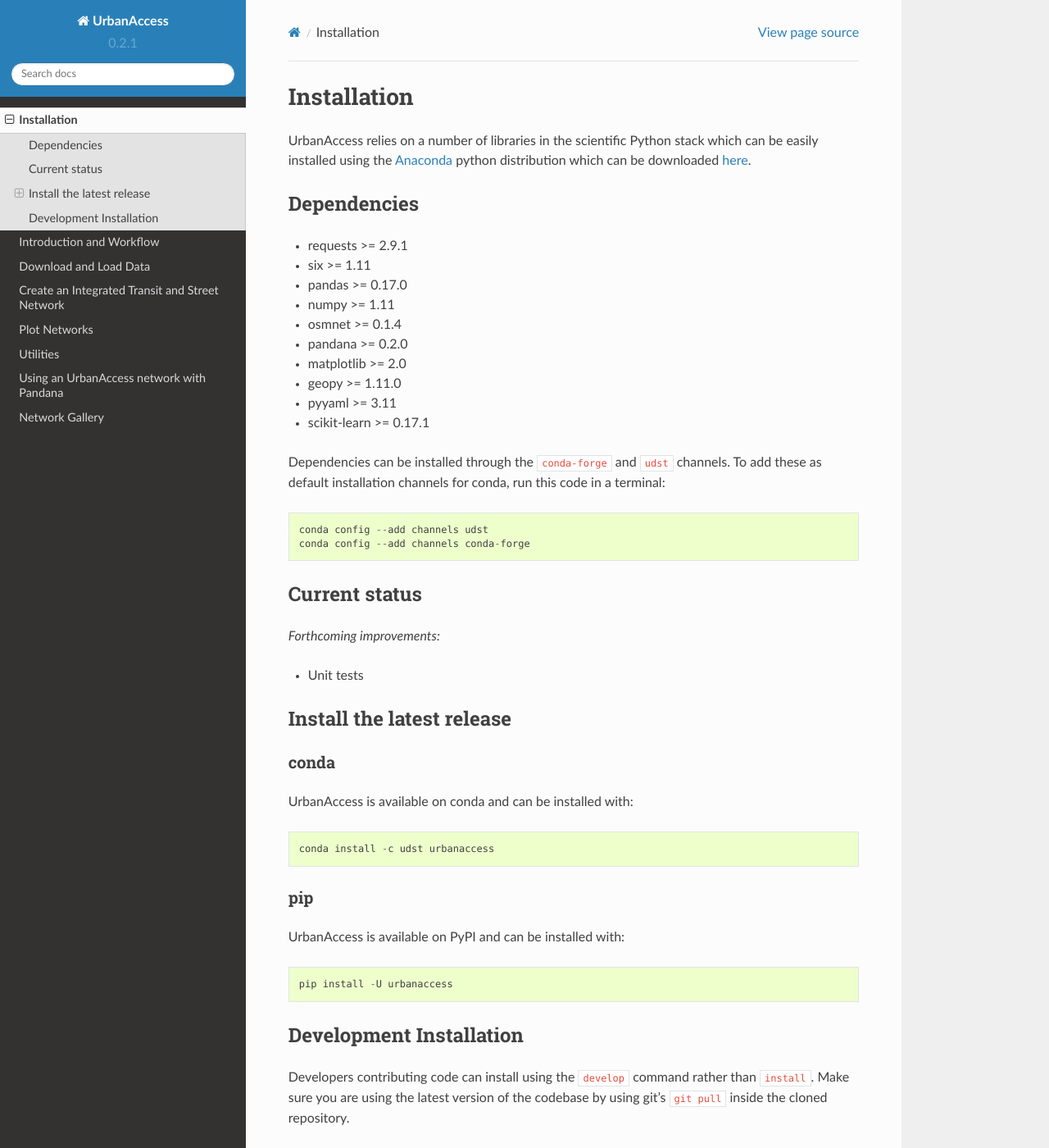
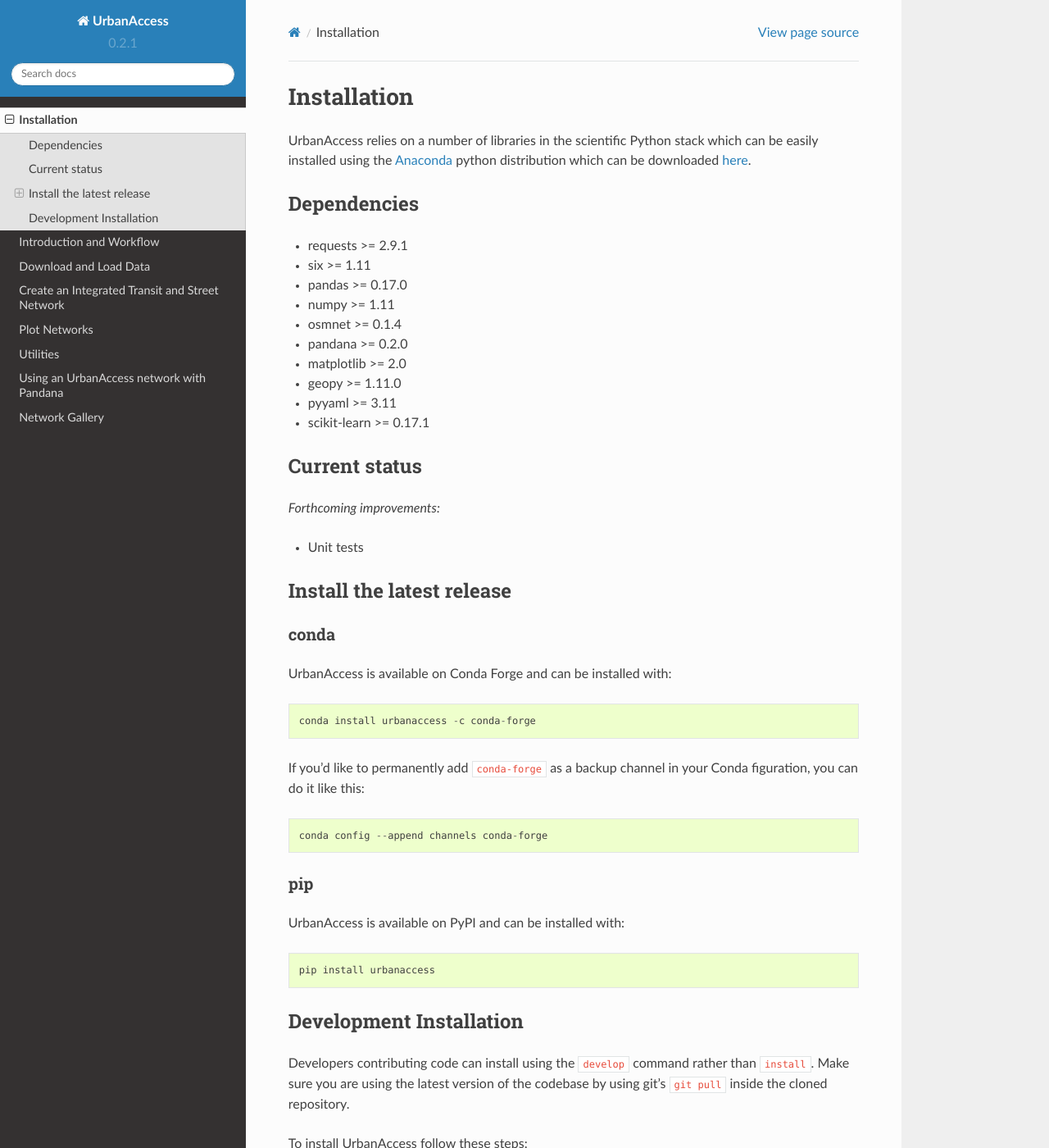
Before and after one commit to UDST/urbanaccess, a Sphinx documentation site: the page built from docs/source/installation.rst, in a window 1280 px wide and 1400 px high. Shown: the whole window at 82% size. Built offline with Sphinx 7.4.7 and the Read the Docs theme 2.0.0, drawn with Linux system fonts in a browser that asks for light colours.

Commit message:
Documentation cleanup

```diff
--- a/docs/source/index.rst
+++ b/docs/source/index.rst
@@ -2,6 +2,8 @@
 =============
 
 A tool for computing GTFS transit and OSM pedestrian networks for accessibility analysis.
+
+v0.2.1, released August 17, 2020.
 
 Contents
 --------
--- a/docs/source/installation.rst
+++ b/docs/source/installation.rst
@@ -17,11 +17,6 @@
 * pyyaml >= 3.11
 * scikit-learn >= 0.17.1
 
-Dependencies can be installed through the ``conda-forge`` and ``udst`` channels. To add these as default installation channels for conda, run this code in a terminal::
-
-    conda config --add channels udst
-    conda config --add channels conda-forge
-
 Current status
 --------------
 
@@ -34,15 +29,19 @@
 
 conda
 ~~~~~~
-UrbanAccess is available on conda and can be installed with::
+UrbanAccess is available on Conda Forge and can be installed with::
 
-    conda install -c udst urbanaccess
+    conda install urbanaccess -c conda-forge
+
+If you'd like to permanently add ``conda-forge`` as a backup channel in your Conda figuration, you can do it like this::
+
+    conda config --append channels conda-forge
 
 pip
 ~~~~~~
 UrbanAccess is available on PyPI and can be installed with::
 
-    pip install -U urbanaccess
+    pip install urbanaccess
 
 Development Installation
 ------------------------
```
Also changed, not shown: docs/README.md (added), 1 other file.
